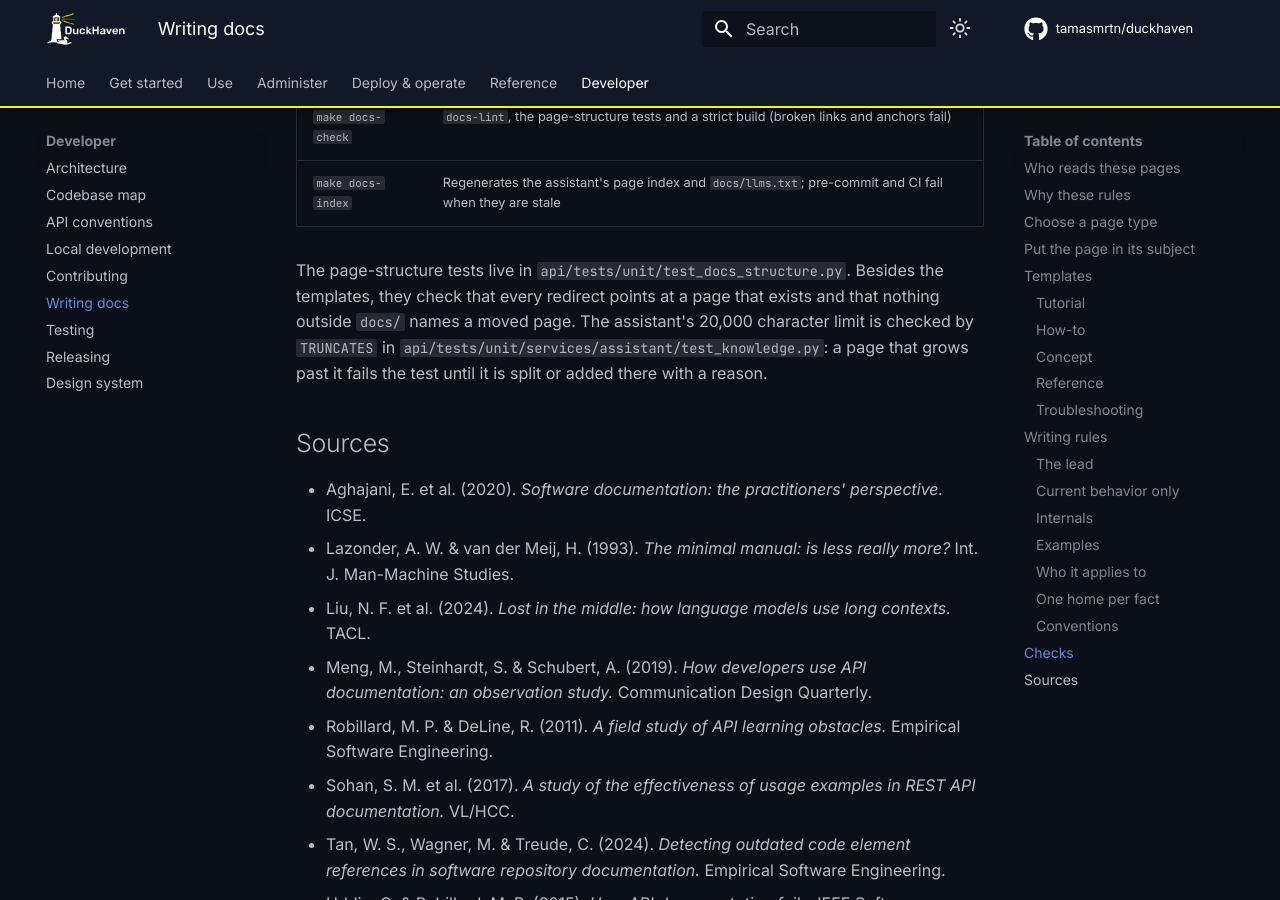
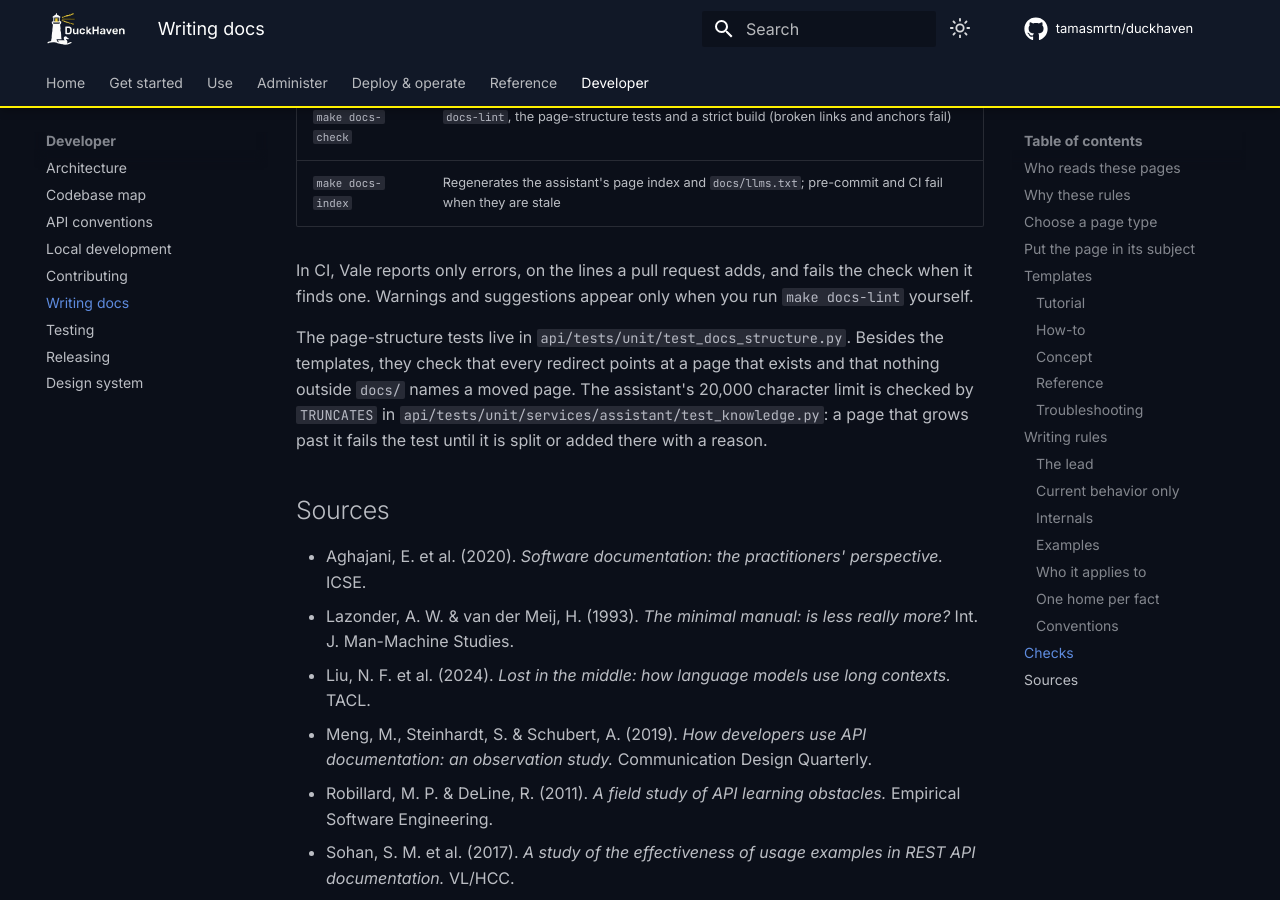
Before and after one commit to tamasmrtn/duckhaven, an MkDocs documentation site: the page built from docs/developer/writing-docs.md, in a window 1280 px wide and 900 px high, scrolled down 7561 px. Built offline with MkDocs 1.6.1 and Material for MkDocs 9.7.7, drawn with Linux system fonts in a browser that asks for light colours; comment, search, counter and statistics services are not loaded.

Commit message:
fix(ci): Annotate only Vale errors in the docs lint job
reviewdog fails the step when a diff has more annotations than GitHub
allows per step. The whole docs stack carries 189 suggestions and 2
warnings, so the job failed with no error found. CI now reports errors
only, which is all it fails on; make docs-lint still shows the rest.

```diff
--- a/docs/developer/writing-docs.md
+++ b/docs/developer/writing-docs.md
@@ -268,6 +268,9 @@ MkDocs expands the include when it builds the site, and the assistant expands it
 | `make docs-check` | `docs-lint`, the page-structure tests and a strict build (broken links and anchors fail) |
 | `make docs-index` | Regenerates the assistant's page index and `docs/llms.txt`; pre-commit and CI fail when they are stale |
 
+In CI, Vale reports only errors, on the lines a pull request adds, and fails the check when it finds one. Warnings and
+suggestions appear only when you run `make docs-lint` yourself.
+
 The page-structure tests live in `api/tests/unit/test_docs_structure.py`. Besides the templates, they check that every
 redirect points at a page that exists and that nothing outside `docs/` names a moved page. The assistant's 20,000
 character limit is checked by `TRUNCATES` in `api/tests/unit/services/assistant/test_knowledge.py`: a page that grows
```
Also changed, not shown: 1 other file.
